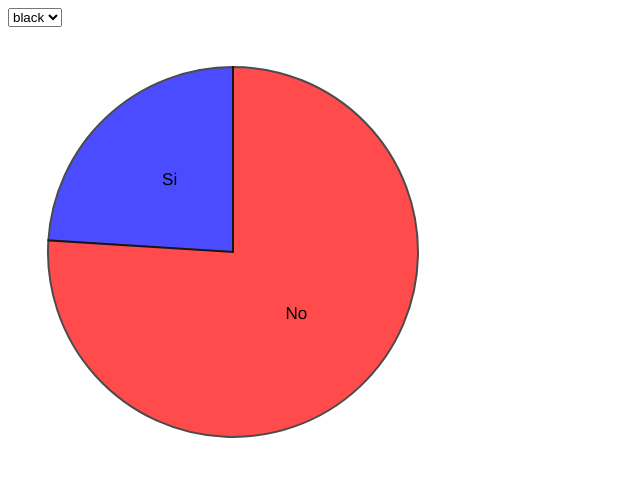
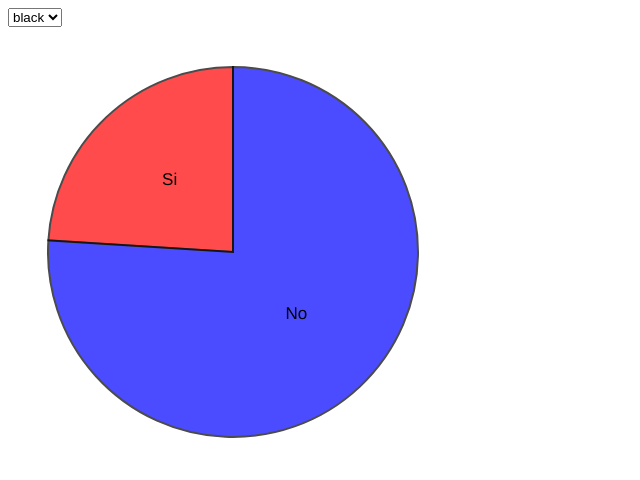
Before and after one commit to EdelaBrena84/tarea_hv3, a website: page src/hv.html in a window 1280 px wide. Shown: the whole page, without its empty margins (0-640 px from the left). Drawn offline with nearby package versions, Linux system fonts and the light colour scheme.

Commit message:
Update hv.html

```diff
--- a/src/hv.html
+++ b/src/hv.html
@@ -52,7 +52,7 @@ var data = {Si: 6, No: 19}
 // set the color scale
 var color = d3.scaleOrdinal()
   .domain(data)
-  .range(["blue", "red"])
+  .range(["red", "blue"])
 
 // Compute the position of each group on the pie:
 var pie = d3.pie()
```
